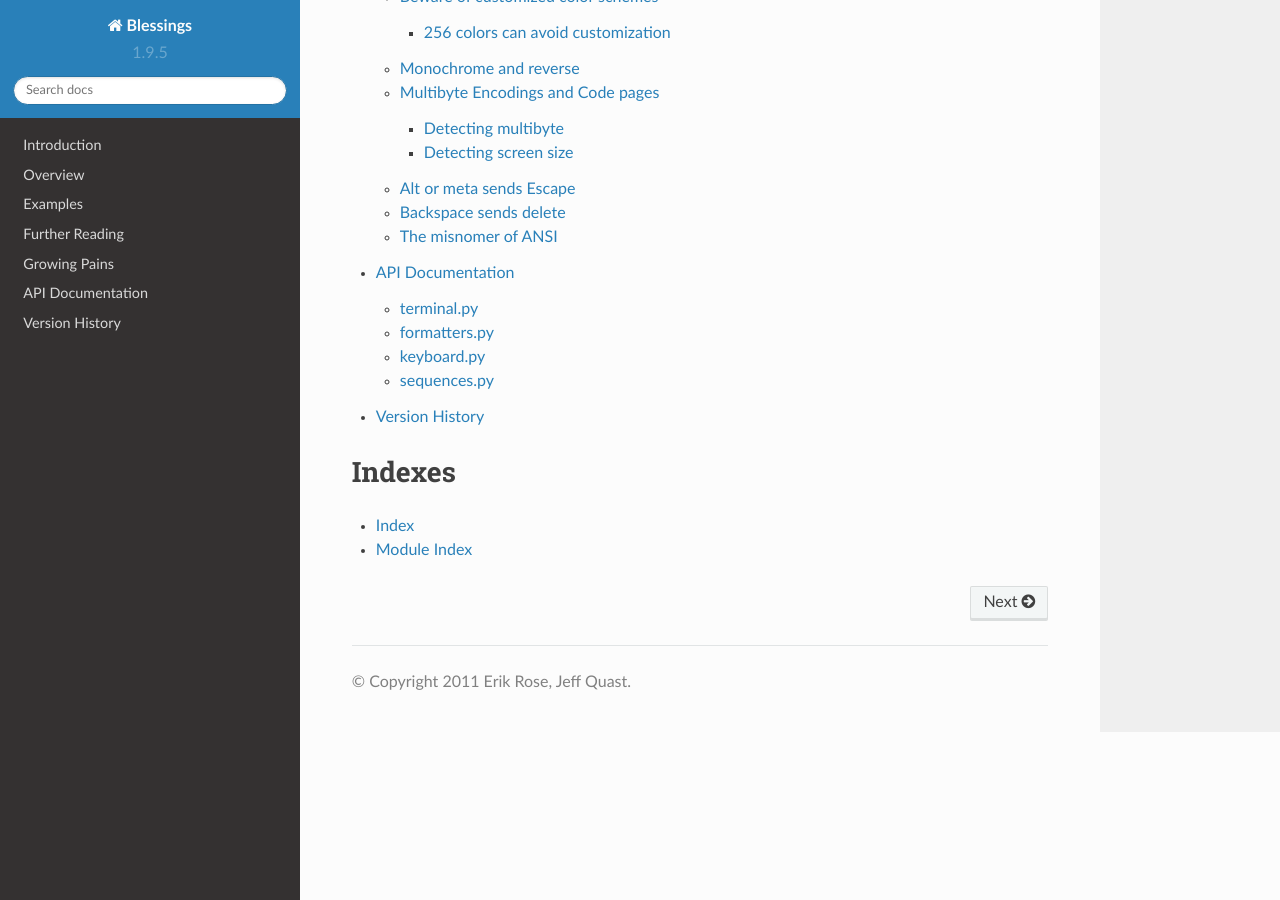
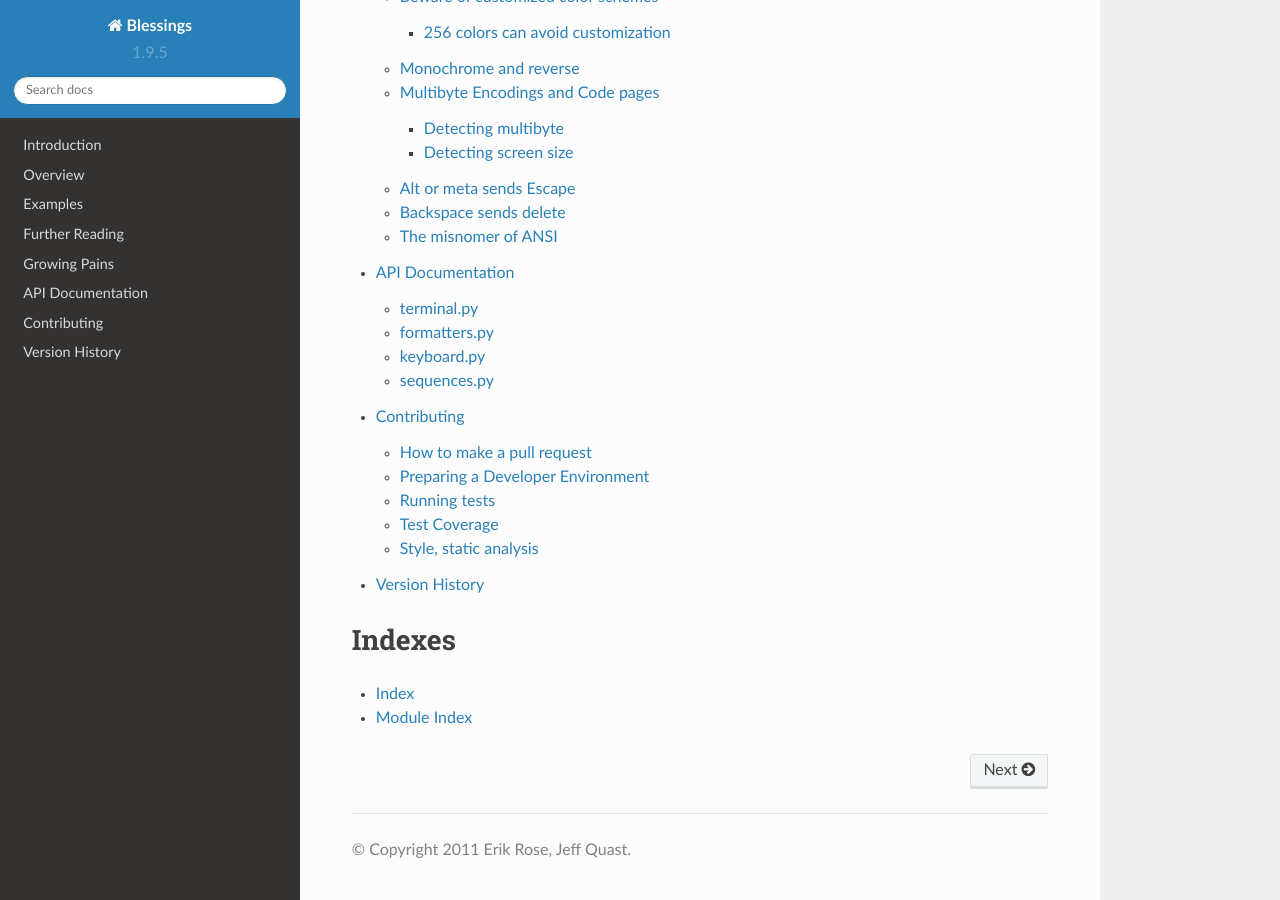
Before and after one commit to erikrose/blessings, a Sphinx documentation site: the page built from docs/index.rst, in a window 1280 px wide and 900 px high, scrolled down 1375 px. Built offline with Sphinx 7.4.7 and the Read the Docs theme 2.0.0, drawn with Linux system fonts in a browser that asks for light colours; some of the changed lines change nothing that is shown.

Commit message:
Add docs/contributing.rst section

```diff
--- /dev/null
+++ b/docs/contributing.rst
@@ -0,0 +1,49 @@
+Contributing
+============
+
+Contributors should create a GitHub account if they do not have one.
+If you are opposed to having a GitHub account, you may e-mail the
+maintainers a patch, though it reduces the chance of being accepted).
+
+How to make a pull request
+--------------------------
+
+All aspects of using git and GitHub is well-documented by GitHub:
+
+- `Fork a Repo <https://help.github.com/articles/fork-a-repo/>`_
+- `Creating a pull request
+  <https://help.github.com/articles/creating-a-pull-request/>`_
+
+Preparing a Developer Environment
+---------------------------------
+
+Install git, python2, python3, pip, then virtualenvwrapper::
+
+    pip install virtualenvwrapper
+
+Then, Load virtualenvwrapper and prepare a developer environment
+for blessings.  From the blessings code folder::
+
+    . `which virtualenvwrapper.sh`
+    mkvirtualenv blessings
+    pip install --editable .
+
+Running tests
+-------------
+
+::
+        tox
+
+Test Coverage
+-------------
+
+Blessings has 99% code coverage.  New features will not be accepted
+without coverage. Bugfixes will not be accepted without a complimentary
+test that demonstrates the bug.
+
+Style, static analysis
+----------------------
+
+The test runner (``tox``) ensures all code and documentation complies
+with standard python style guides, pep8 and pep257, as well as various
+static analysis tools.
--- a/docs/index.rst
+++ b/docs/index.rst
@@ -14,6 +14,7 @@
    further
    pains
    api
+   contributing
    history
 
 =======
```
Also changed, not shown: 1 other file.
